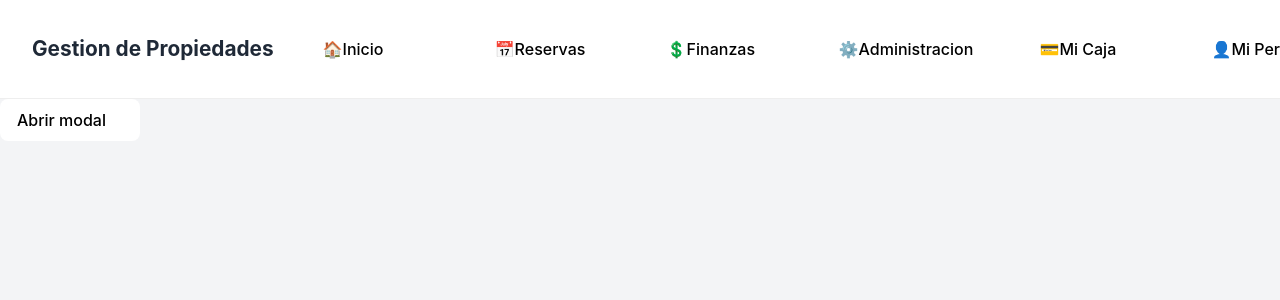
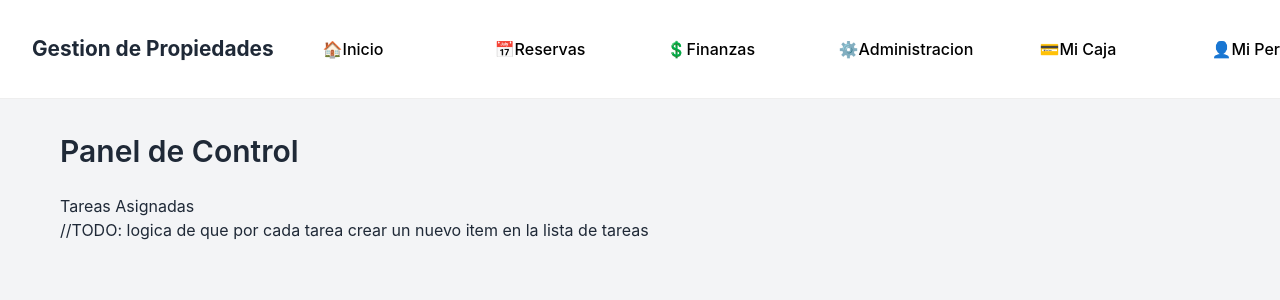
Before and after one commit to Matias170802/ProyectoTAN, a React (Vite) app in the folder frontend/tan/: page / in a window 1280 px wide. Shown: the top 300 px of the page. Built offline with nearby package versions, Linux system fonts and the light colour scheme.

Commit message:
Se agrega pequeñas cosas en el inicio de la app

```diff
--- a/frontend/tan/src/Inicio.css
+++ b/frontend/tan/src/Inicio.css
@@ -10,3 +10,13 @@ html, body, #root {
   width: 100%;
   height: 100%;
 }
+
+#mainPageInicio {
+  padding: 30px 60px 30px 60px;
+}
+
+.titulo {
+    font-size: 30px;
+    font-weight: 600;
+    margin-bottom: 20px;
+}
--- a/frontend/tan/src/Inicio.tsx
+++ b/frontend/tan/src/Inicio.tsx
@@ -8,12 +8,23 @@ import { useState } from 'react'
 
 //*Componente principal de la aplicacion
 function AppContent() {
+  //TODO: traer las tareas con el useStateInicio o al AppContext
+  const [] = useState();
 
-  const [openModal, setOpenModal] = useState(false);
   return (
-    <main className="min-h-screen bg-gray-100">
+    <main className="min-h-screen bg-gray-100" id='mainPageInicio'>
 
-      <Button label="Abrir modal" onClick={() => setOpenModal(true)} />
+      <p className='titulo'>Panel de Control</p>
+
+      <section id='contenedorPrincipalTareasAsignadas'>
+
+        <p>Tareas Asignadas</p>
+
+        <div id='contenedorSecundarioTareasAsignadas'>
+          //TODO: logica de que por cada tarea crear un nuevo item en la lista de tareas
+        </div>
+      </section>
+
 
     </main>
   )
--- a/frontend/tan/src/routes/finanzas/MainPageFinanzas.css
+++ b/frontend/tan/src/routes/finanzas/MainPageFinanzas.css
@@ -8,7 +8,7 @@
     padding: 30px 60px 30px 60px;
 }
 
-#mainPageFinanzasContent p {
+.titulo {
     font-size: 30px;
     font-weight: 600;
     margin-bottom: 20px;
--- a/frontend/tan/src/routes/finanzas/MainPageFinanzas.tsx
+++ b/frontend/tan/src/routes/finanzas/MainPageFinanzas.tsx
@@ -25,7 +25,7 @@ const MainPageFinanzas: React.FC = () => {
         <div className="App">
 
             <div id='mainPageFinanzasContent'>
-                <p>Finanzas</p>
+                <p className='titulo'>Finanzas</p>
 
                 <div id='modalFinanzas'>
                     <div id='topBarModalFinanzas'>
```
